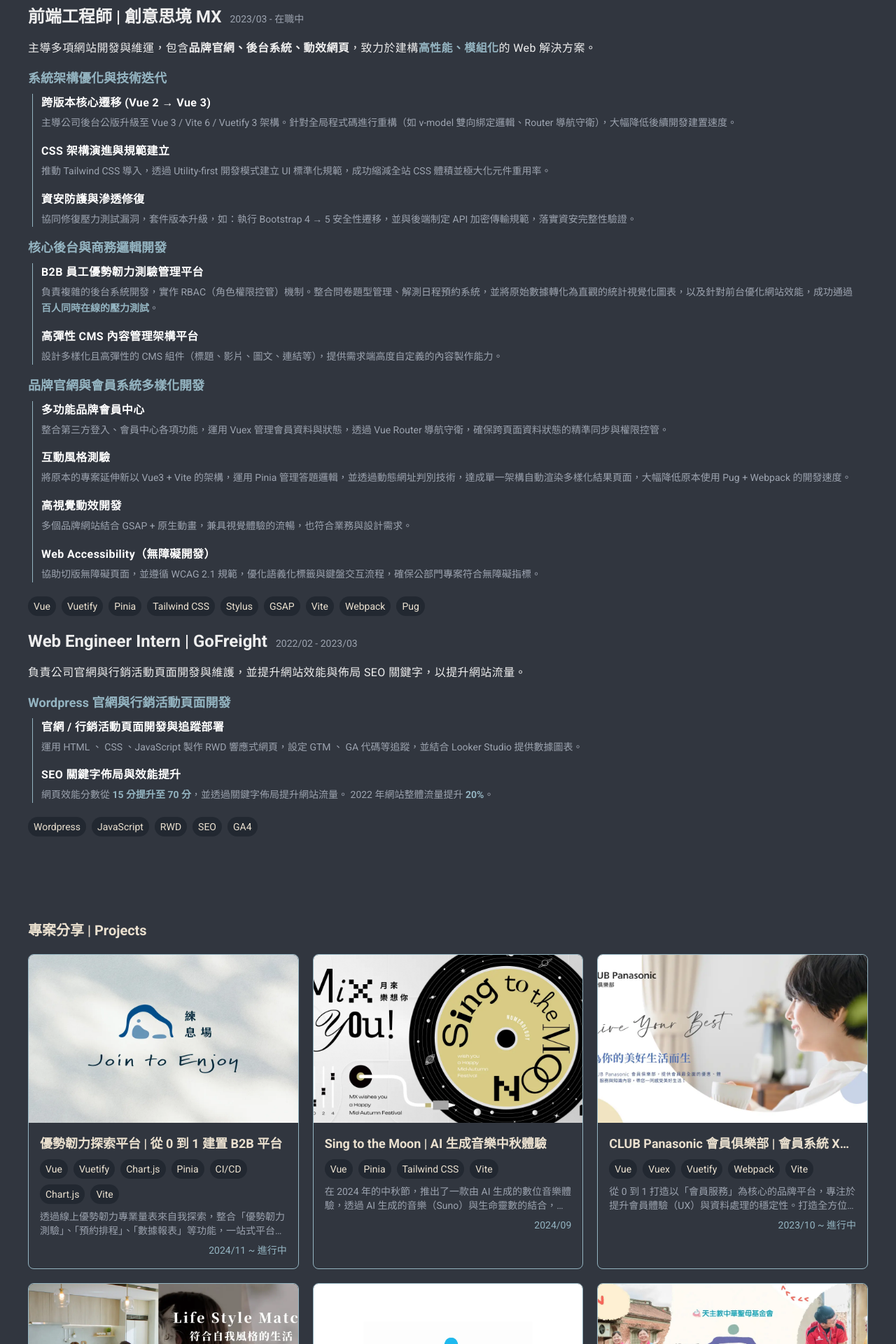
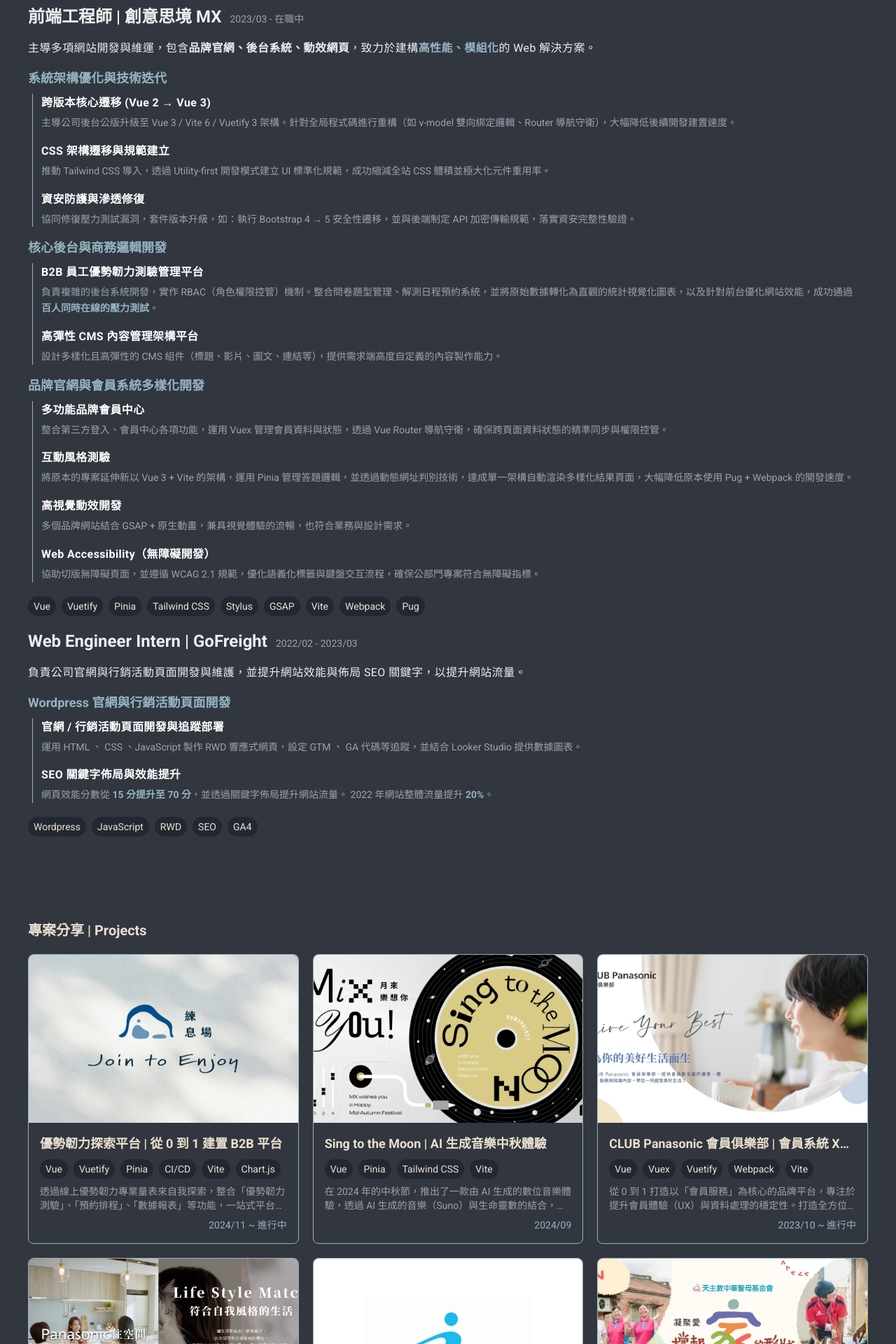
Before and after one commit to XINYU714/portfolio, a Vue app: page / in a window 1280 px wide. Shown: the part 622-2542 px from the top of the page at 70% size. Built offline with nearby package versions, Linux system fonts and the light colour scheme.

Commit message:
typo: 改字

```diff
--- a/src/constants/experience.ts
+++ b/src/constants/experience.ts
@@ -18,7 +18,7 @@
               content: '主導公司後台公版升級至 Vue 3 / Vite 6 / Vuetify 3 架構。針對全局程式碼進行重構（如 v-model 雙向綁定邏輯、Router 導航守衛），大幅降低後續開發建置速度。'
             },
             {
-              title: 'CSS 架構演進與規範建立',
+              title: 'CSS 架構遷移與規範建立',
               content: '推動 Tailwind CSS 導入，透過 Utility-first 開發模式建立 UI 標準化規範，成功縮減全站 CSS 體積並極大化元件重用率。'
             },
             {
@@ -49,7 +49,7 @@
             },
             {
               title: '互動風格測驗',
-              content: '將原本的專案延伸新以 Vue3 + Vite 的架構，運用 Pinia 管理答題邏輯，並透過動態網址判別技術，達成單一架構自動渲染多樣化結果頁面，大幅降低原本使用 Pug + Webpack 的開發速度。'
+              content: '將原本的專案延伸新以 Vue 3 + Vite 的架構，運用 Pinia 管理答題邏輯，並透過動態網址判別技術，達成單一架構自動渲染多樣化結果頁面，大幅降低原本使用 Pug + Webpack 的開發速度。'
             },
             {
               title: '高視覺動效開發',
--- a/src/constants/project.ts
+++ b/src/constants/project.ts
@@ -8,7 +8,7 @@
     title: '優勢韌力探索平台 | 從 0 到 1 建置 B2B 平台',
     description: '透過線上優勢韌力專業量表來自我探索，整合「優勢韌力測驗」、「預約排程」、「數據報表」等功能，一站式平台解決原本由人工填寫、排程、報表分散不同地方的痛點。',
     image: PROJECT_IMAGES.joinToEnjoy,
-    tags: ['Vue', 'Vuetify', 'Chart.js', 'Pinia', 'CI/CD', 'Chart.js', 'Vite'],
+    tags: ['Vue', 'Vuetify', 'Pinia', 'CI/CD', 'Vite', 'Chart.js'],
     date: '2024/11 ~ 進行中',
     itemList: [
       {
@@ -132,7 +132,7 @@
       },
       {
         type: 'content',
-        content: '設計具擴展性的架構，統一管理單選、多選、程度題及簡答題等多種題型，管理者能在後台自定義配置。同時，搭配 vuedraggable 實作拖拽式介面，讓管理者能直覺地調整題目順序，大幅提升後台操作的流暢度與效率。'
+        content: '設計具擴展性的架構，統一管理單選、多選、程度題及簡答題等多種題型，管理者能在後台自定義配置。同時，搭配 vue draggable 實作拖拽式介面，讓管理者能直覺地調整題目順序，大幅提升後台操作的流暢度與效率。'
       },
       {
         type: 'subtitle',
@@ -725,7 +725,7 @@
       }
     ],
   },
-   {
+  {
     id: 'cms-demo',
     title: 'CMS 產品示範平台 | Tailwind CSS 導入',
     description: '主導 CMS 前台切版與更新前台公版的架構，將 Stylus 遷移至 Tailwind CSS，簡化樣式檔的體積，並建立新的開發流程。',
```
